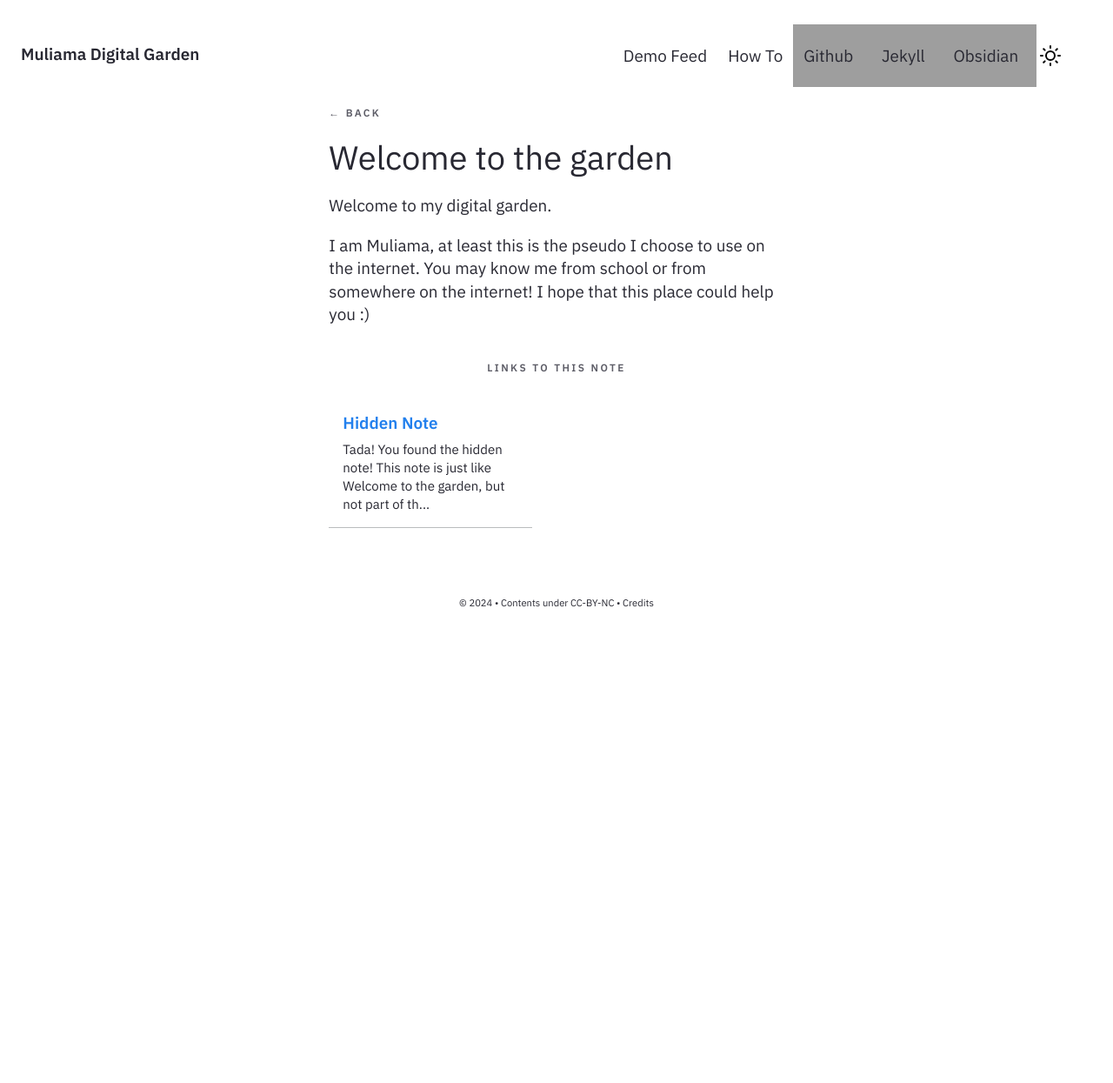
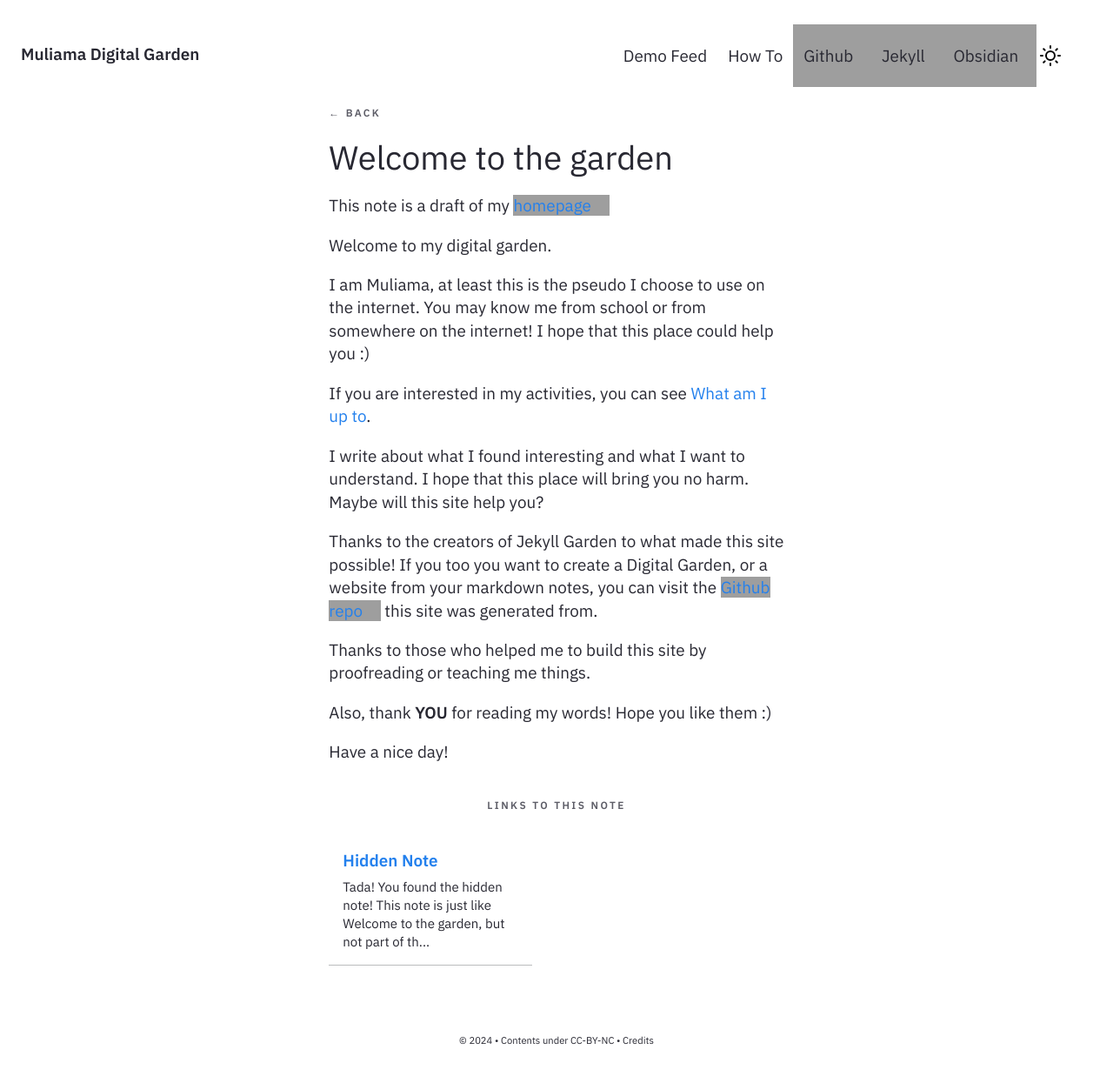
Before and after one commit to TheMuliama/My-Digital-Garden, a Jekyll site: the page built from _notes/Public/Welcome to the garden.md, in a window 1280 px wide. Shown: the whole page at 87% size. Built offline with Jekyll 4.4.1, drawn with Linux system fonts in a browser that asks for light colours; before the commit the page ends 900 px from its top, so only the background shows below that; grey boxes are pictures that could not be loaded.

Commit message:
Importation

```diff
--- a/_notes/Public/Welcome to the garden.md
+++ b/_notes/Public/Welcome to the garden.md
@@ -1,8 +1,23 @@
 ---
-title : Welcome to the garden
-feed: show
-date : 15-04-2021
+title: Welcome to the garden
+feed: hide
+date: 15-04-2021
 ---
+This note is a draft of my [homepage](https://themuliama.github.io/index.html)
+
+
 Welcome to my digital garden.
 
 I am Muliama, at least this is the pseudo I choose to use on the internet. You may know me from school or from somewhere on the internet! I hope that this place could help you :)
+
+If you are interested in my activities, you can see [[What am I up to]].
+
+I write about what I found interesting and what I want to understand. I hope that this place will bring you no harm. Maybe will this site help you?
+
+Thanks to the creators of Jekyll Garden to what made this site possible! If you too you want to create a Digital Garden, or a website from your markdown notes, you can visit the [Github repo](https://github.com/Jekyll-Garden/jekyll-garden.github.io) this site was generated from.
+
+Thanks to those who helped me to build this site by proofreading or teaching me things.
+
+Also, thank **YOU** for reading my words! Hope you like them :)
+
+Have a nice day!
```
Also changed, not shown: _notes/Private/Recherches à faire.md (added, +2 -0 lines), _notes/Public/Digital Garden.md (added, +3 -0 lines), _notes/Public/Now.md (deleted, +0 -11 lines), _notes/Public/School/Attendus Optique I.md (added, +65 -0 lines), _notes/Public/School/Le clonage.md (added, +50 -0 lines), _notes/Public/School/Le coton bleu.md (added, +19 -0 lines), _notes/Public/What am I up to.md (+3 -0 lines), _notes/Pasted image 20241002100558.png (added).
